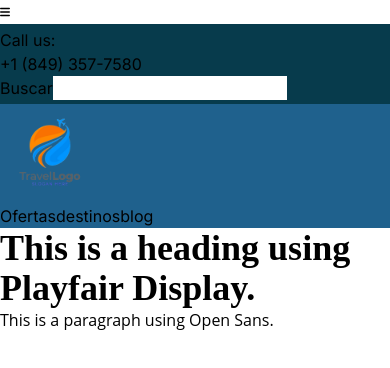
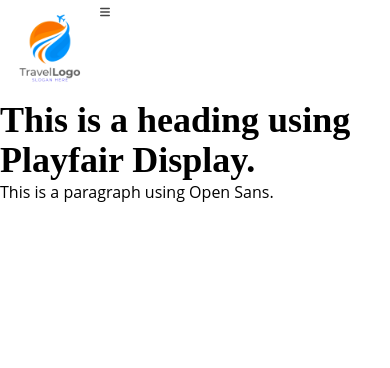
Before and after one commit to AdonsFCO/makistour, a Next.js app: page / in a window 390 px wide. Shown: the top 368 px of the page. Built offline with nearby package versions, Linux system fonts and the light colour scheme.

Commit message:
[feat] Add responsivenes to the header and include the burger Button

```diff
--- a/app/components/header/Header.jsx
+++ b/app/components/header/Header.jsx
@@ -1,34 +1,49 @@
-import Image from "next/image"
-import Link from "next/link"
-import Hamburger from "./hamburger"
+"use client";
+import Image from "next/image";
+import Link from "next/link";
+import Hamburger from "./hamburger";
+import react, { useState } from "react";
+import styles from './navStyles.module.css'
 
 export default function Header() {
-    return (<header>
-                 <Hamburger />
+  const [navIsOpen, setNavOpen] = useState(false);
+
+  return (
+    <>
+      <header>
+        <div className="MOBILE-MENU flex lg:hidden">
+          <Image src="/logo.png" width={100} height={100} />
+          <Hamburger onClick={() => setNavOpen((prev) => !prev)} />
+
+          <nav className={navIsOpen ? styles.showMenuNav : styles.hideMenuNav }>
+            <Link href="./ofertas">Ofertas</Link>
+            <Link href="./destinos">destinos</Link>
+            <Link href="./blog">blog</Link>
+            <div onClick={ () => setNavOpen(!navIsOpen)}>X</div>
+          </nav>
+        </div>
+
+        <div className="DESKTOP-HEADER hidden lg:flex">
           <div className="border-y-4 border-navyBlue">
             <div className="bg-navyBlue">
-                <h2>
-                    Call us:
-                </h2>
+              <h2>Call us:</h2>
               <h2>+1 (849) 357-7580</h2>
-                <button>
-                    Buscar
-                </button>
-                    <input type="text"/>
+              <button>Buscar</button>
+              <input type="text" />
             </div>
-
           </div>
           <div className=" bg-lightNavyBlue">
-            <Image src="/logo.png" width={100} height={100}/>
+            <Link href="./">
+              <Image src="/logo.png" width={100} height={100} />
+            </Link>
             <nav>
               <Link href="./ofertas">Ofertas</Link>
               <Link href="./destinos">destinos</Link>
               <Link href="./blog">blog</Link>
-
             </nav>
           </div>
-
-    </header>)
-
-
+        </div>
+      </header>
+    </>
+  );
 }
--- a/app/components/header/hamburger.jsx
+++ b/app/components/header/hamburger.jsx
@@ -1,9 +1,17 @@
 import { FontAwesomeIcon } from "@fortawesome/react-fontawesome";
 import { faBars } from "@fortawesome/free-solid-svg-icons";
+import react, { useState } from "react";
 
-const Hamburger = ({ isOpen, setIsOpen }) => {
+const Hamburger = ({ onClick }) => {
   return (
-    <FontAwesomeIcon icon={faBars} width="10px" />
+    <div>
+      <FontAwesomeIcon
+        icon={faBars}
+        width="10px"
+        className="animate-pulse"
+        onClick={onClick}
+      />
+    </div>
   );
 };
 
--- /dev/null
+++ b/app/components/header/navStyles.module.css
@@ -0,0 +1,17 @@
+    .hideMenuNav {
+      display: none;
+    }
+    .showMenuNav {
+      display: block;
+      position: absolute;
+      width: 100%;
+      height: 100vh;
+      top: 0;
+      left: 0;
+      background: white;
+      z-index: 10;
+      display: flex;
+      flex-direction: column;
+      justify-content: space-evenly;
+      align-items: center;
+    }
--- a/app/page.js
+++ b/app/page.js
@@ -1,4 +1,3 @@
-"use client"
 export default function Home() {
   return (
     <main>
```
Lines whose indentation alone changed are shown as unchanged.
